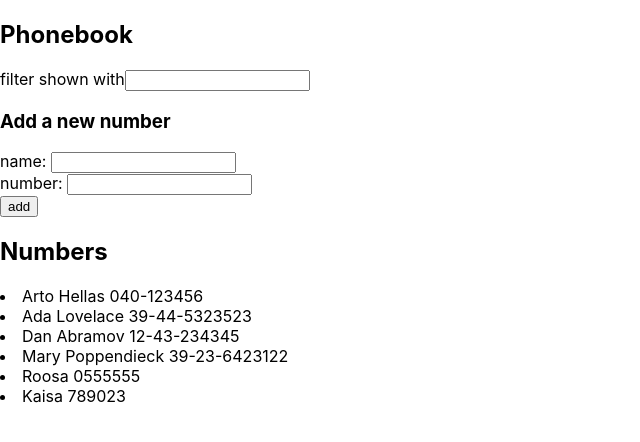
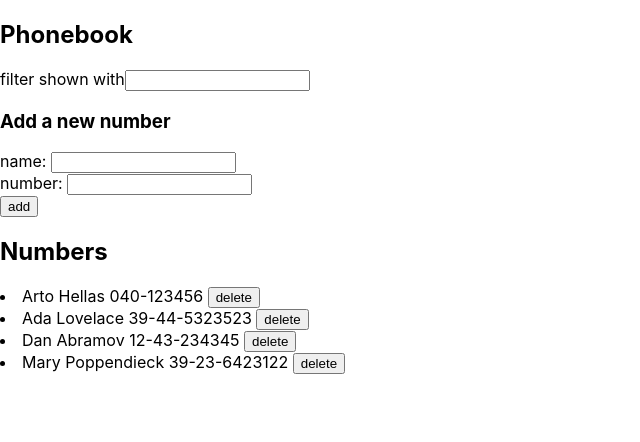
Before and after one commit to roosmeri/fullstack2019, a React (Create React App) app in the folder part2/puhelinluettelo/: page / in a window 1280 px wide. Shown: the top 442 px of the page, without its empty margins (0-640 px from the left). Built offline with nearby package versions, Linux system fonts and the light colour scheme; data requests are answered from the project's data file.

Commit message:
Part 2: 2.17

```diff
--- a/part2/puhelinluettelo/db.json
+++ b/part2/puhelinluettelo/db.json
@@ -19,16 +19,6 @@
       "name": "Mary Poppendieck",
       "number": "39-23-6423122",
       "id": 4
-    },
-    {
-      "name": "Roosa",
-      "number": "0555555",
-      "id": 5
-    },
-    {
-      "name": "Kaisa",
-      "number": "789023",
-      "id": 6
     }
   ]
 }
--- a/part2/puhelinluettelo/src/App.js
+++ b/part2/puhelinluettelo/src/App.js
@@ -2,7 +2,7 @@ import React, { useState, useEffect } from 'react'
 import Entry from './components/Entry'
 import Filter from './components/Filter'
 import PersonForm from './components/PersonForm'
-import { getAll, create } from './services/persons'
+import { getAll, create, deletion } from './services/persons'
 
 const App = () => {
   const [persons, setPersons] = useState([])
@@ -45,7 +45,22 @@ const App = () => {
     setNewFilter(event.target.value)
   }
 
+  const deletePerson = (id) => {
+    window.confirm("Are you sure?")
+    deletion(id).then(deleted => {
+      setPersons(persons.filter(person => person.id !== id))
+      console.log(persons)
+    })
+  }
+
+
   const personsToShow = persons.filter(person => person.name.startsWith(newFilter))
+
+  const entryList = personsToShow.map(person => {
+    return (
+        <Entry key={person.name} person={person} deletePerson={deletePerson}/>
+    )
+  })
 
   return (
     <div>
@@ -55,7 +70,7 @@ const App = () => {
       <PersonForm addPerson={addPerson} newName={newName} handleNameChange={handleNameChange} newNumber={newNumber} handleNumberChange={handleNumberChange} />
       <h2>Numbers</h2>
       <div>
-        {personsToShow.map(person => <Entry key={person.name} name={person.name} number={person.number} />)}
+        {entryList}
       </div>
     </div>
   )
--- a/part2/puhelinluettelo/src/components/Entry.js
+++ b/part2/puhelinluettelo/src/components/Entry.js
@@ -1,8 +1,9 @@
 import React from 'react'
 
-const Entry = ({name, number}) => {
+const Entry = ({ person, deletePerson }) => {
     return (
-<li>{name} {number}</li>
+        <li>{person.name} {person.number}        <button onClick={() => deletePerson(person.id)}>delete</button>
+        </li>
     )
 }
 
--- a/part2/puhelinluettelo/src/services/persons.js
+++ b/part2/puhelinluettelo/src/services/persons.js
@@ -16,4 +16,9 @@ export const create = newObject => {
 //  return request.then(response => response.data)
 //}
 
+export const deletion = (id) => {
+  const request = axios.delete(`${baseUrl}/${id}`)
+  return request.then(response => response.data)
+}
+
 //export default { getAll, create, update }
```
